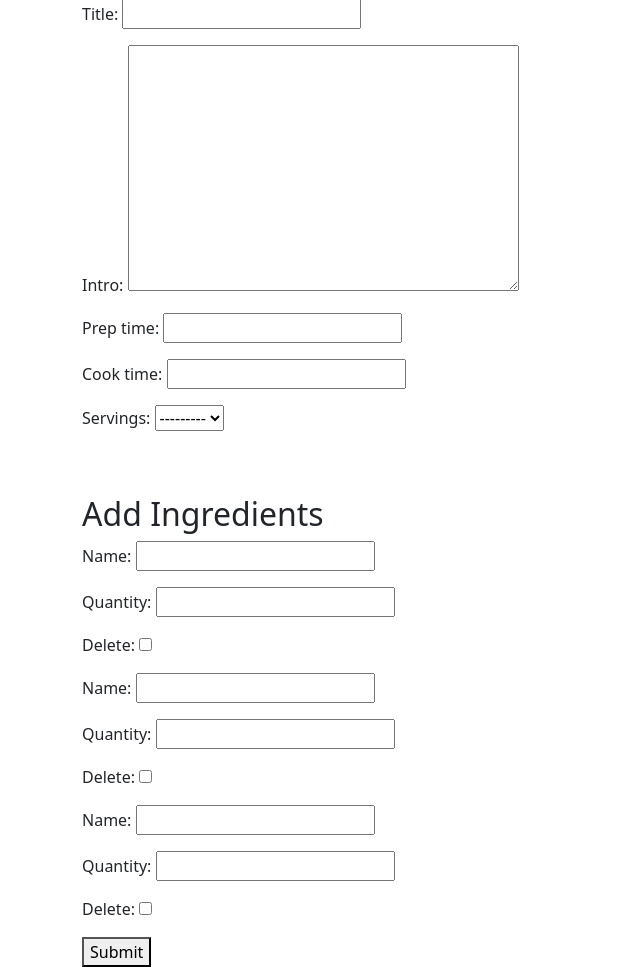
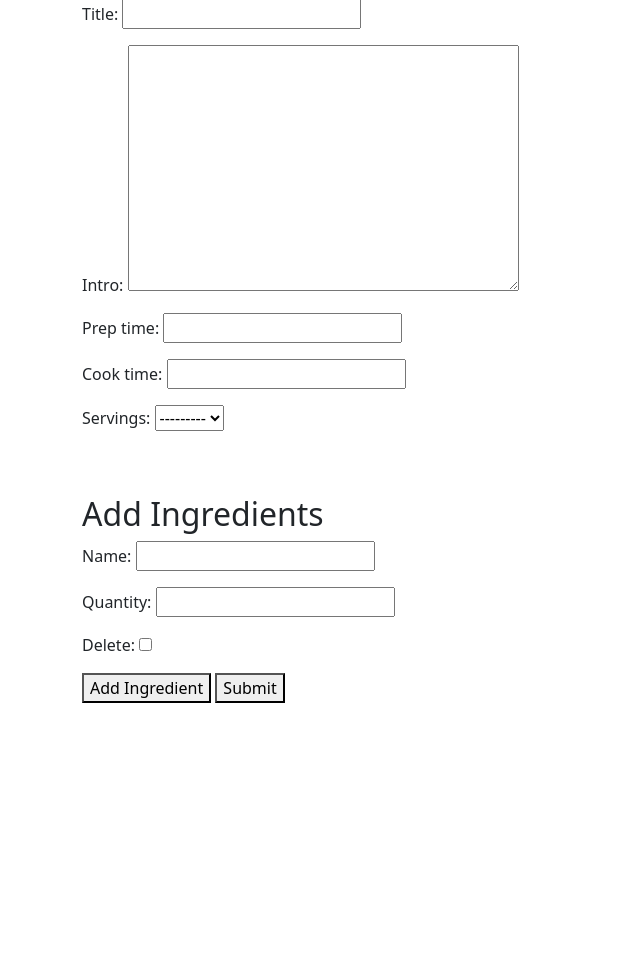
Before and after one commit to uva-cs3240-s22/group-project-a-08, a Django app: page /recipes/create/ in a window 1280 px wide. Shown: the part 113-1080 px from the top of the page, without its empty margins (0-640 px from the left). After the commit the page ends 816 px from the top, so only its background shows below. Run offline with Django 3.2, Linux system fonts and the light colour scheme; some libraries are stand-ins or nearby versions.

Commit message:
Add New Ingredient button functionality added

```diff
--- a/recipes/forms.py
+++ b/recipes/forms.py
@@ -14,7 +14,7 @@ class IngredientForm(forms.ModelForm):
         model = Ingredient
         exclude = ('recipe',)
 
-IngredientFormSet = forms.inlineformset_factory(Recipe, Ingredient, form=IngredientForm)
+IngredientFormSet = forms.inlineformset_factory(Recipe, Ingredient, form=IngredientForm, extra=0)
 
 
 
--- a/recipes/templates/create_recipe.html
+++ b/recipes/templates/create_recipe.html
@@ -59,12 +59,43 @@
                     <br>
                     <h2>Add Ingredients</h2>
                     {{ formset.management_form }}
+                    <div id="ingredient-form">
                     {% for form in formset %}
-                    {{ form.as_p }}
+                        <div class="ingredient-form-class">
+                            {{ form.as_p }}
+                        </div>
                     {% endfor %}
+                    </div>
+
+                    <div id="empty-form" class="">{{ formset.empty_form.as_p }}</div>
+                    <button id="add-ingredient" type="button">Add Ingredient</button>
                     <button type="submit">Submit</button>
                 </form>
-                </div>
+                    </div>
+
+                    <script>
+                        const addIngr = document.getElementById("add-ingredient")
+                        const totalNewForms = document.getElementById("id_ingredients-TOTAL_FORMS")
+                        const currentIngrFormsCount = document.getElementsByClassName('ingredient-form-class')
+
+                        addIngr.addEventListener('click',add_form)
+                        function add_form(args) {
+                            if(event) {
+                                event.preventDefault()
+                            }
+                            const currentIngrFormsCount = document.getElementsByClassName('ingredient-form-class')
+                            const currentFormCount = currentIngrFormsCount.length+1
+
+                            const formCopyTarget = document.getElementById("ingredient-form")
+                            const copyemptyform = document.getElementById("empty-form").cloneNode(true)
+                            copyemptyform.setAttribute('class', 'ingredient-form-class')
+                            copyemptyform.setAttribute('id', `ingredient-form-${currentFormCount}`)
+                            const regex = new RegExp('__prefix__', 'g')
+                            copyemptyform.innerHTML = copyemptyform.innerHTML.replace(regex, currentFormCount)
+                            totalNewForms.setAttribute('value', currentFormCount + 1)
+                            formCopyTarget.append(copyemptyform)
+                        }
+                    </script>
             </div>
         </div>
     </body>
```
